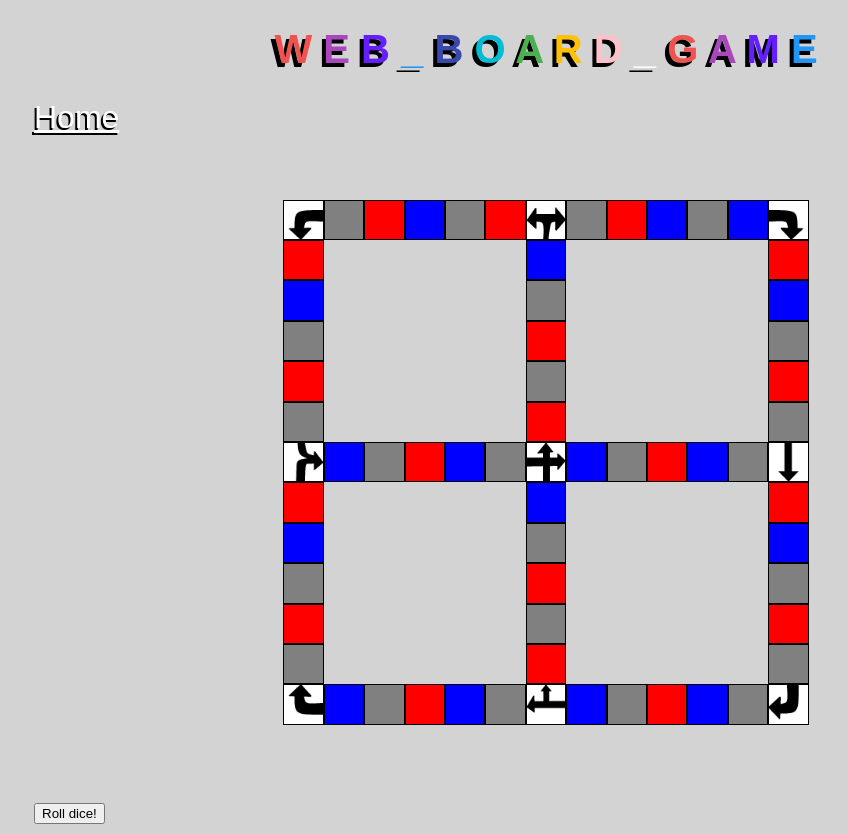
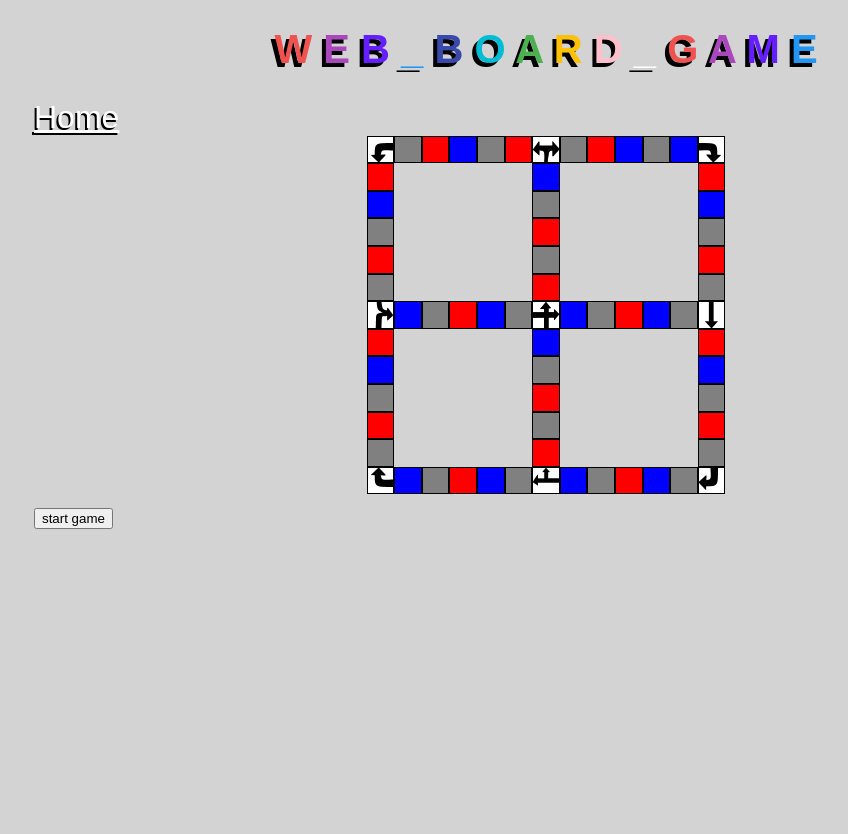
Before and after one commit to SeanDooley04/CSIS3126_Dooley, a PHP site: page /start_game.php in a window 1280 px wide. Shown: the whole page, without its empty margins (94-942 px from the left). After the commit the page ends 529 px from the top, so only its background shows below. Run offline with PHP 8.4, Linux system fonts and the light colour scheme.

Commit message:
added game pieces, startgame button, roll dice button

```diff
--- a/start_game.php
+++ b/start_game.php
@@ -9,9 +9,10 @@
 
     .gameBoard{
 
-        margin: 5vw auto;
+        margin: 0 auto;
         display: flex;
         justify-content: center;
+
 
     }
 
@@ -26,14 +27,15 @@
 
     }
     .flex-box {
-        width   : 3vw;
-        height  : 3vw;
+        width   : 2vw;
+        height  : 2vw;
         border  : 1px solid black;
         color   : black;
         display : flex;
         align-items: center;
         justify-content: center;
         background-size: 100%;
+        flex-wrap: wrap;
 
 
     }
@@ -87,6 +89,11 @@
     }
 
 
+
+    /*
+    */
+
+
     .blue {
         background-color: blue;
     }
@@ -97,43 +104,86 @@
         background-color: gray;
     }
     .toprightcorner{
-        background-image: url("toprightcorner.jpg");
+        background-image: url("images/board/toprightcorner.jpg");
 
     }
     .topsplitpath{
-        background-image: url("topsplitpath.jpg");
+        background-image: url("images/board/topsplitpath.jpg");
 
     }
     .topleftcorner{
-        background-image: url("topleftcorner.jpg");
+        background-image: url("images/board/topleftcorner.jpg");
     }
     .middleleftcorner{
-        background-image: url("middleleftarrow.jpg");
+        background-image: url("images/board/middleleftarrow.jpg");
     }
     .centersplitpath{
-        background-image: url("centersplitpath.jpg");
+        background-image: url("images/board/centersplitpath.jpg");
     }
     .downarrow{
-        background-image: url("downarrow.jpg");
+        background-image: url("images/board/downarrow.jpg");
     }
     .leftupsplitpath{
-        background-image: url("leftupsplitpath.jpg");
+        background-image: url("images/board/leftupsplitpath.jpg");
     }
     .bottomleftcorner{
-        background-image: url("bottomleftcorner.jpg");
+        background-image: url("images/board/bottomleftcorner.jpg");
     }
     .bottomrightcorner{
-        background-image: url("bottomrightcorner.jpg") ;
+        background-image: url("images/board/bottomrightcorner.jpg") ;
     }
 
 
+    .diceroll{
+        justify-content: center;
+        text-align: center;
+        visibility: hidden;
+    }
+
+    .gamepiece{
+        width:  1vw;
+        height: 50%;
+        background-size: 100%;
+    }
+    .lightbluepiece{
+        background-image: url("images/pieces/lightbluegamepiece.png");
+        visibility: hidden;
+
+    }
+    .pinkpiece{
+        background-image: url("images/pieces/pinkgamepiece.png");
+        visibility: hidden;
+    }
+    .greenpiece{
+        background-image: url("images/pieces/greengamepiece.png");
+        visibility: hidden;
+
+    }
+    .whitepiece{
+        background-image: url("images/pieces/whitegamepiece.png");
+        visibility: hidden;
+
+    }
+
+
+
+
 </style>
+
     <div class="gameBoard">
+
         <class="flex-container">
+
             <div class="row row1">
 
                 <div class="flex-box toprightcorner" id="space1"></div>
-                <div class="flex-box gray" id="space2"></div>
+                <div class="flex-box gray" id="space2">
+                    <div class="gamepiece lightbluepiece" id = "b2"></div>
+                    <div class="gamepiece pinkpiece" id = "p2"></div>
+                    <div class="gamepiece greenpiece" id = "g2"></div>
+                    <div class="gamepiece whitepiece" id = "w2"></div>
+                </div>
+
                 <div class="flex-box red" id="space3"></div>
                 <div class="flex-box blue" id="space4"></div>
                 <div class="flex-box gray" id="space5"></div>
@@ -230,9 +280,12 @@
 
 
     </div>
+    <p><button onclick="startGame()">start game</button></p>
+
+
+    <div class="diceroll">
         <p id="rollDisplay"></p>
-        <p><button onclick="rollDice()">Roll dice!</button></p>
-    <div>
+        <p><button id="dicerollButton" class = "dicerollButton" onclick="rollDice()">Roll dice!</button></p>
 
     </div>
 
@@ -240,6 +293,21 @@
         function rollDice() {
             document.getElementById("rollDisplay").innerHTML = Math.floor(Math.random()*7) + 1;
         }
+        function startGame(){
+            var x = document;
+
+            x.getElementById("w2").style.visibility = "visible";
+            x.getElementById("g2").style.visibility = "visible";
+            x.getElementById("b2").style.visibility = "visible";
+            x.getElementById("p2").style.visibility = "visible";
+            x.getElementById("dicerollButton").style.visibility = "visible";
+            x.getElementById("rollDisplay").style.visibility = "visible";
+
+        }
+
+
+
+
     </script>
 <?php
 include('footer.php');
```
Also changed, not shown: images/board/bottomleftcorner.jpg (renamed from bottomleftcorner.jpg), images/board/bottomrightcorner.jpg (renamed from bottomrightcorner.jpg), images/board/centersplitpath.jpg (renamed from centersplitpath.jpg), images/board/downarrow.jpg (renamed from downarrow.jpg), images/board/leftupsplitpath.jpg (renamed from leftupsplitpath.jpg), images/board/middleleftarrow.jpg (renamed from middleleftarrow.jpg), images/board/topleftcorner.jpg (renamed from topleftcorner.jpg), images/board/toprightcorner.jpg (renamed from toprightcorner.jpg), images/board/topsplitpath.jpg (renamed from topsplitpath.jpg), images/pieces/greengamepiece.png (added), images/pieces/lightbluegamepiece.png (added), images/pieces/pinkgamepiece.png (added), images/pieces/whitegamepiece.png (added).
